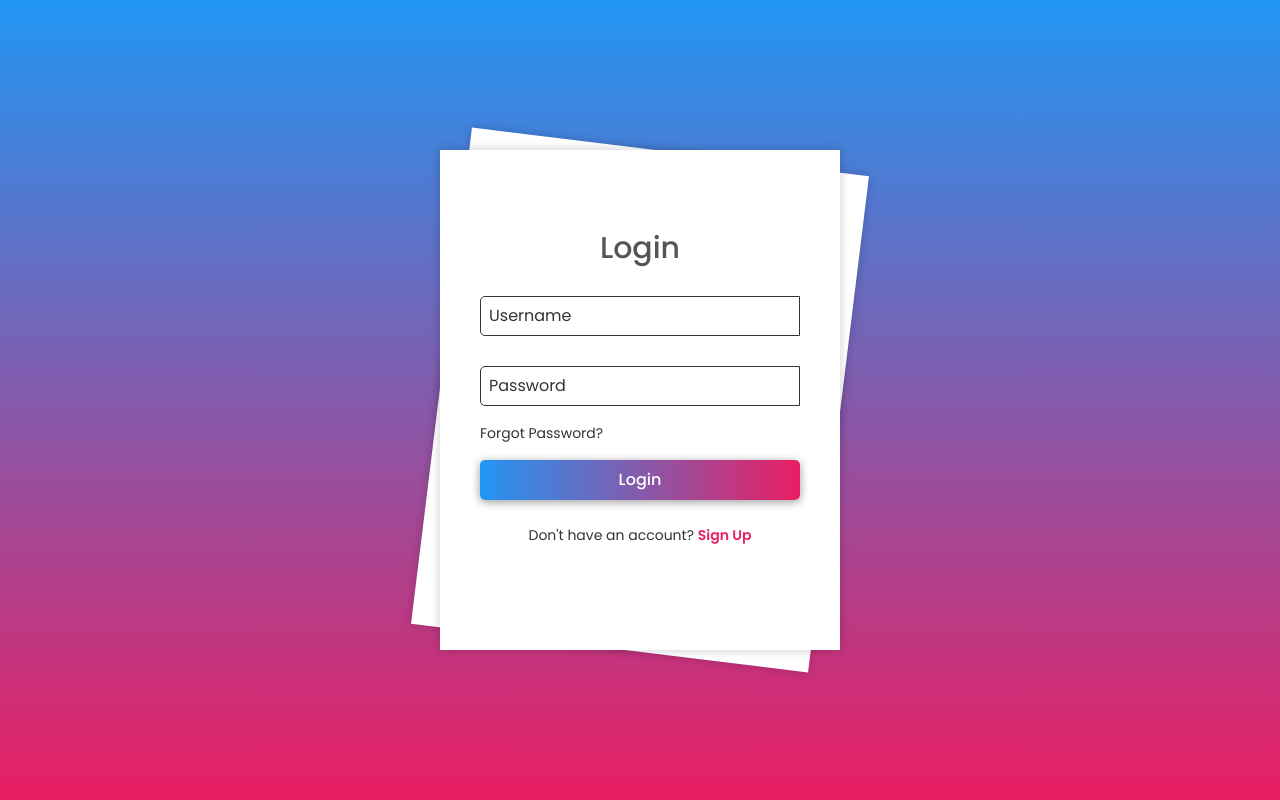
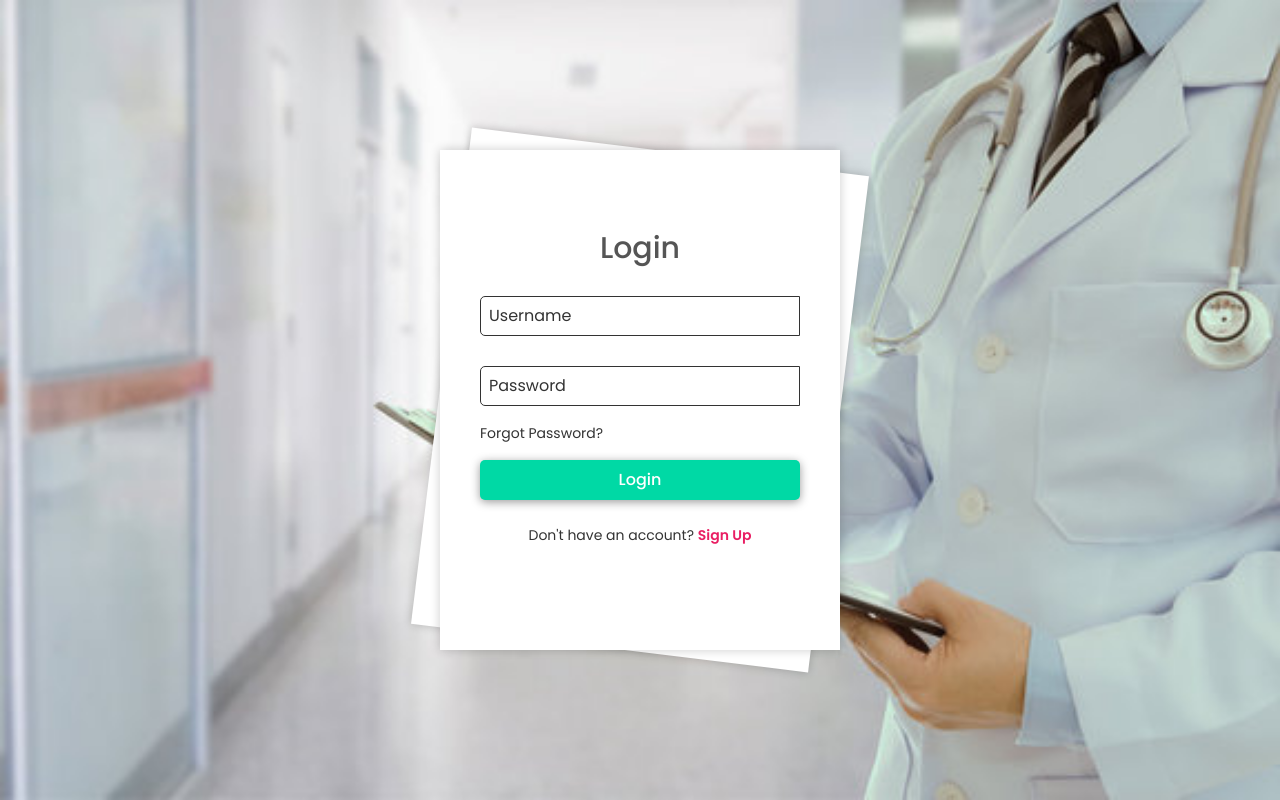
Before and after one commit to ansel2002/Hospital_management_app, a Django app: page /Doctor/Login in a window 1280 px wide. Run offline with Django 4.2, Linux system fonts and the light colour scheme; some libraries are stand-ins or nearby versions.

Commit message:
changes to doctor model

```diff
--- a/static/d_static/css/style.css
+++ b/static/d_static/css/style.css
@@ -12,7 +12,8 @@ body {
     justify-content: center;
     align-items: center;
     min-height: 100vh;
-    background: linear-gradient(#2196f3, #e91e63);
+    background-image:url("/static/d_static/img/360_F_220595348_qoxp0XA0gNvkxpkKgmBP3o0tk4losE6Z.jpg");
+    background-size: cover;
     overflow: hidden;
 }
 
@@ -161,7 +162,7 @@ h2 {
     left: 0;
     width: 100%;
     height: 40px;
-    background: linear-gradient(to right, #2196f3, #e91e63);
+    background: #00D9A5;
     box-shadow: 0 2px 10px rgba(0, 0, 0, .4);
     font-size: 16px;
     color: #fff;
--- a/templates/Doctor/login.html
+++ b/templates/Doctor/login.html
@@ -19,8 +19,9 @@
 <link rel="stylesheet" href="{% static "/d_static/css/style.css" %}">
 
 {% endblock extrahead %}
+
  {% block content %}
-
+<body>
  {% if form.errors %}
  <div class="alert alert-warning alert-dismissible fade show" role="alert">
     there was an error with your form......
@@ -81,3 +82,4 @@
 
     <script src="{%static "/d_static/js/script.js" %}"></script>
  {% endblock content%}
+</body>
```
Also changed, not shown: db.sqlite3, static/d_static/img/360_F_220595348_qoxp0XA0gNvkxpkKgmBP3o0tk4losE6Z.jpg (added), 1 other file.
